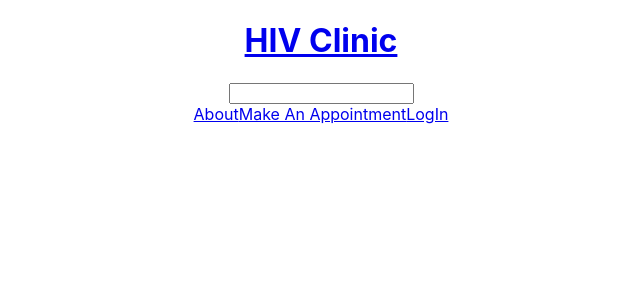
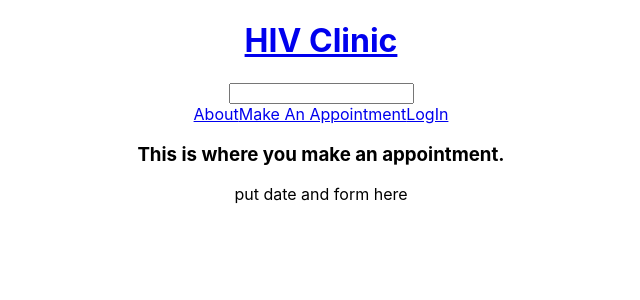
Before and after one commit to codexguajil/hiv-testing, a React (Create React App) app: page /MakeAnAppointment in a window 1280 px wide. Shown: the top 300 px of the page, without its empty margins (319-959 px from the left). Built offline with nearby package versions, Linux system fonts and the light colour scheme.

Commit message:
Appointment Component and Nav

```diff
--- a/src/Components/NavBar/NavBar.js
+++ b/src/Components/NavBar/NavBar.js
@@ -2,6 +2,7 @@
 import { Route, NavLink } from "react-router-dom";
 import About from '../About/About';
 import LogIn from '../../Containers/LogIn/LogIn';
+import Appointment from '../../Containers/Appointment/Appointment';
 
 function NavBar() {
   return (
@@ -16,7 +17,7 @@
         LogIn
       </NavLink>
       <Route path="/About" component={About} />
-      <Route path="/MakeAnAppointment" />
+      <Route path="/MakeAnAppointment" component={Appointment} />
       <Route path="/LogIn" component={LogIn} />
     </div>
   );
--- /dev/null
+++ b/src/Containers/Appointment/Appointment.js
@@ -0,0 +1,14 @@
+import React, { Component } from "react";
+
+class Appointment extends Component {
+  render() {
+    return (
+      <div className="Appointment">
+        <h3>This is where you make an appointment.</h3>
+        put date and form here
+      </div>
+    );
+  }
+}
+
+export default Appointment;
```
Also changed, not shown: src/Containers/Appointment/Appointment.css (added), 1 other file (tests, documents, lock files or other folders).
